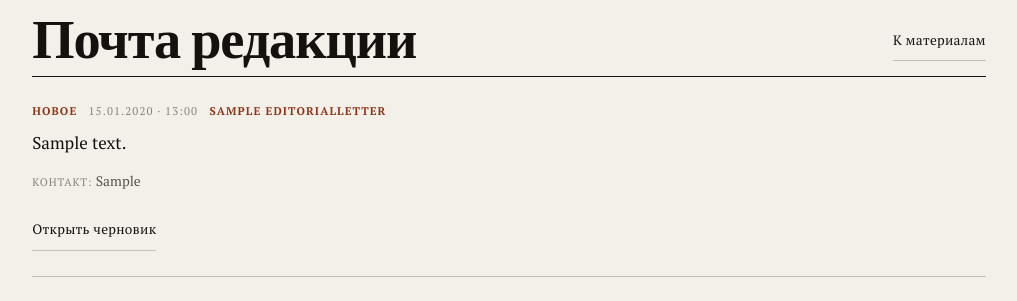
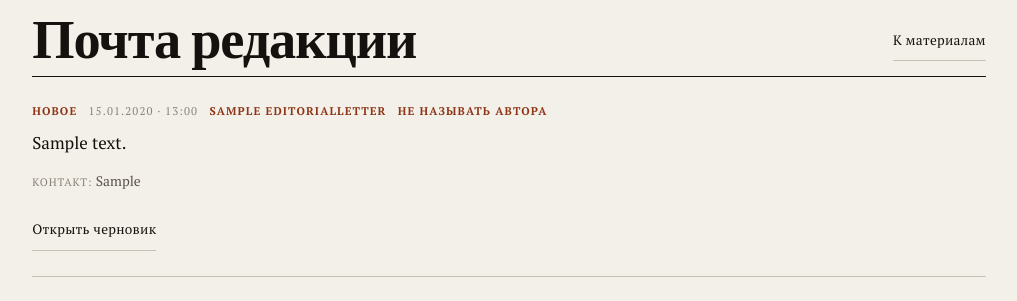
Before and after one commit to ikazman/deareditors, a Django app: page /editor/inbox/ in a window 1280 px wide. Shown: the part 141-442 px from the top of the page, without its empty margins (131-1148 px from the left). Run offline with Django 5.2, Linux system fonts and the light colour scheme; a user stored in the database is signed in; tables that the repository leaves empty hold one stand-in row (values such as "Sample post"); some web fonts are replaced.

Commit message:
Show anonymity request in editorial inbox

```diff
--- a/templates/editor/inbox.html
+++ b/templates/editor/inbox.html
@@ -22,6 +22,9 @@
                 {% endif %}
                 <span class="stamp">{{ letter.created_at|date:"d.m.Y · H:i" }}</span>
                 <span class="desk">{{ letter.sender_name|default:"Анонимно" }}</span>
+                {% if letter.anonymity_requested %}
+                    <span class="desk">Не называть автора</span>
+                {% endif %}
             </div>
 
             <div class="mail-row__body">{{ letter.body|linebreaks }}</div>
```
